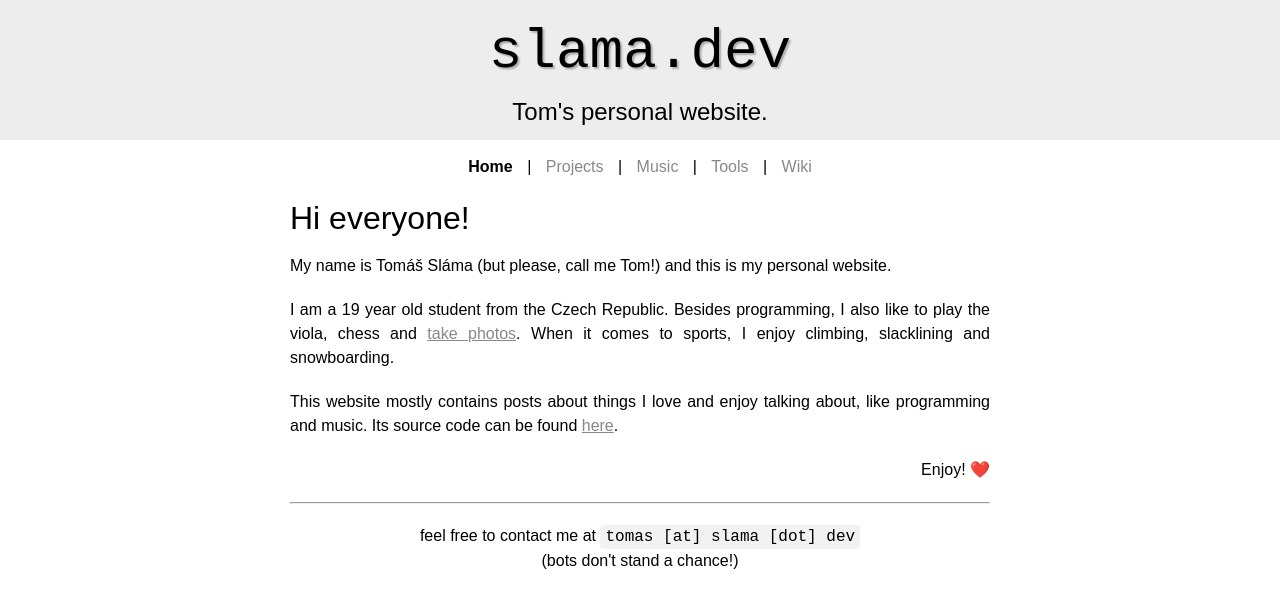
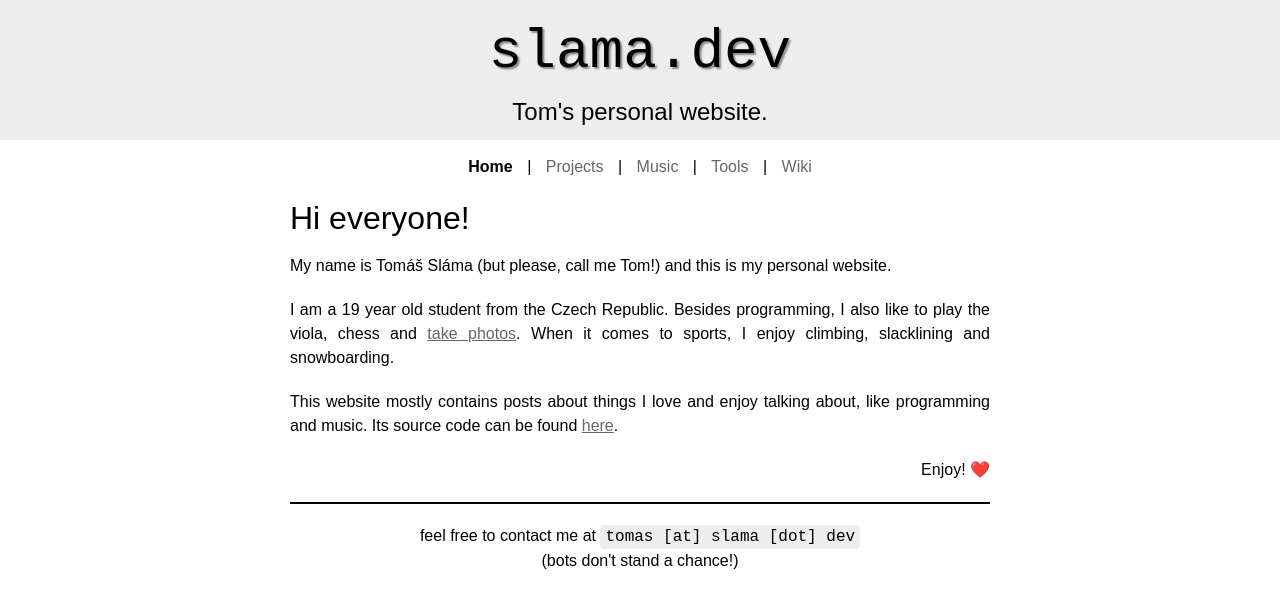
Before and after one commit to xiaoxiae/slama.dev, a Jekyll site: the page built from index.html, in a window 1280 px wide. Shown: the top 608 px of the page. Built offline with Jekyll 4.4.1, drawn with Linux system fonts in a browser that asks for light colours.

Commit message:
adjust link, hr and code color

```diff
--- a/_sass/_main.scss
+++ b/_sass/_main.scss
@@ -4,7 +4,7 @@
 $website-color: #0066ff;
 
 $light-text-color: #000;
-$light-link-color: #888;
+$light-link-color: #666;
 $light-background-color: #fff;
 
 $dark-text-color: #fff;
@@ -121,7 +121,6 @@
   text-align: justify;
   line-height: 1.5;
 
-
   // list formatting
   ul, ol {
     padding-left: $list-item-left-padding;
@@ -162,6 +161,8 @@
     &:hover {color: $light-text-color !important;}
   }
 
+  hr {border: 1px solid $light-text-color;}
+
   .current-page-item, .header {
     a {color: $light-text-color !important;}
   }
@@ -172,8 +173,8 @@
   }
 
   .highlight, .highlighter-rouge {
-    background-color: lighten($light-text-color, 95%);
-    border-color: lighten($light-text-color, 95%);
+    background-color: lighten($light-text-color, 93%);
+    border-color: lighten($light-text-color, 93%);
   }
 
   .highlight {
@@ -259,6 +260,8 @@
     &:hover {color: $dark-text-color !important;}
   }
 
+  hr {border: 1px solid $dark-text-color;}
+
   .current-page-item, .header {
     a {color: $dark-text-color !important;}
   }
```
